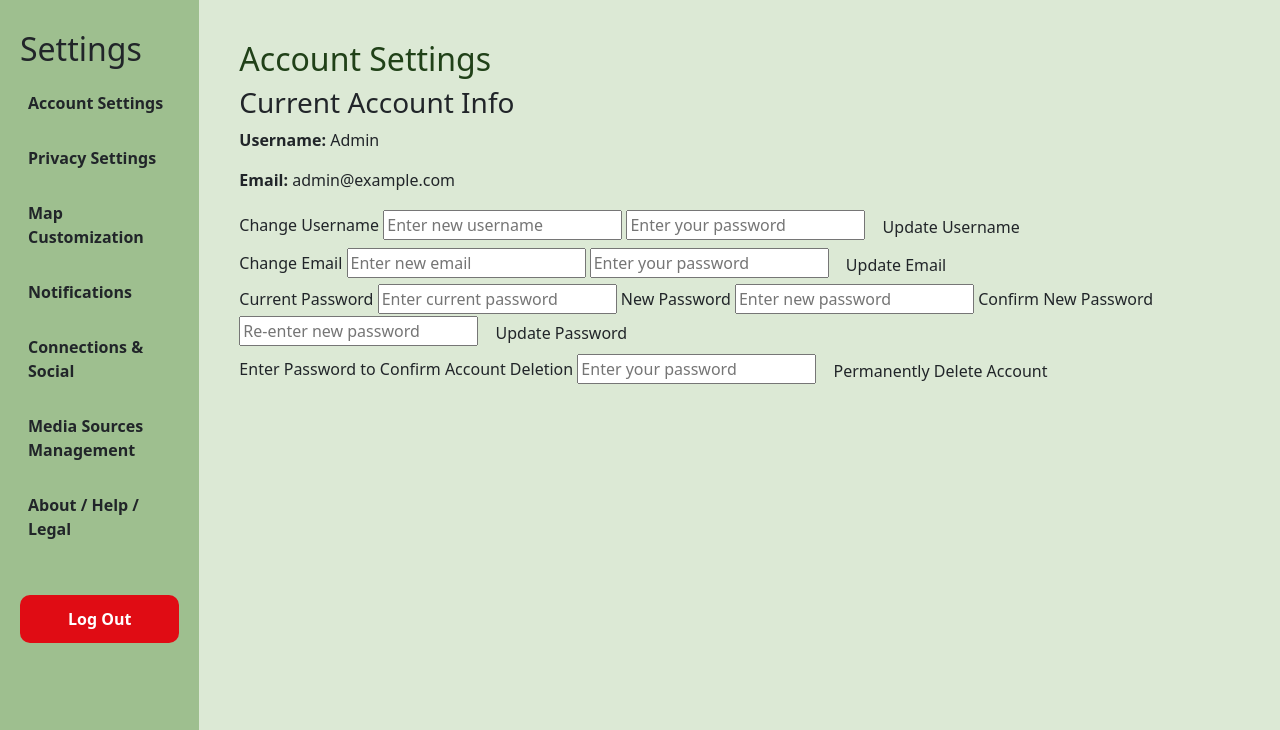
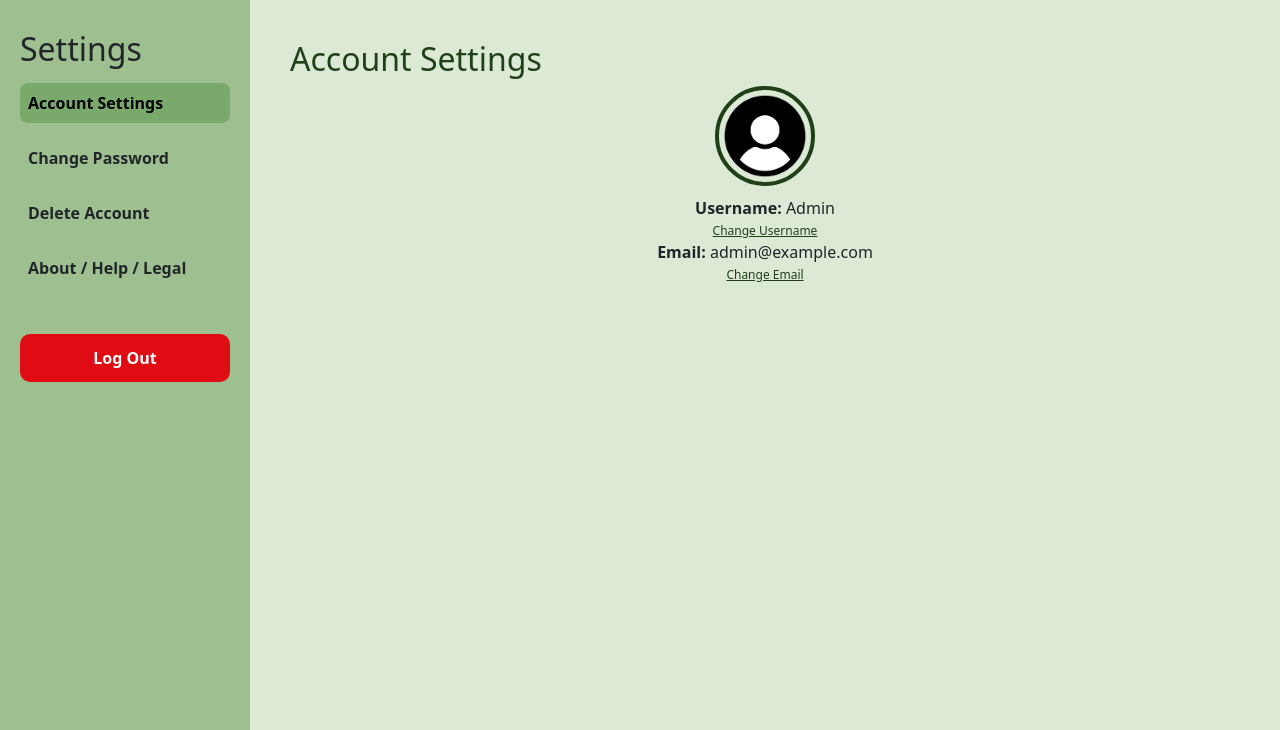
Before and after one commit to fudgeg/Group69-AgileWebProject, a Flask app: page /settings in a window 1280 px wide. Shown: the part 86-816 px from the top of the page. Run offline with Flask 3, Linux system fonts and the light colour scheme; the visitor is signed in with stand-in values (Sample User, id 1); data comes from the database, SQL or seed files in the repository.

Commit message:
separate Settings' features into different section and some debugging

```diff
--- a/app/models.py
+++ b/app/models.py
@@ -14,6 +14,7 @@ class User(db.Model):
     name = db.Column(db.String(100), nullable=False)
     email = db.Column(db.String(120), unique=True, nullable=False)
     password_hash = db.Column(db.String(128), nullable=False)
+    profile_picture = db.Column(db.String(100), default='user.png')
 
  # Symmetric friend relationship logic update (saves both directions)
     # Many-to-many relationship for friends
--- a/app/routes.py
+++ b/app/routes.py
@@ -169,20 +169,19 @@ def upload_page():
 
 @main.route('/settings')
 def settings():
-    # Check if the user is logged in
     user_id = session.get('user_id')
     if not user_id:
         flash("You must be logged in to access settings.")
         return redirect(url_for('main.login'))
 
-    # Get the current user
     user = User.query.get(user_id)
     if not user:
         flash("User not found.")
         return redirect(url_for('main.login'))
 
-    # Pass the user to the template
-    return render_template('settings.html', user=user)
+    profile_picture_url = url_for('static', filename=f'media/{user.profile_picture}')
+    return render_template('settings.html', user=user, profile_picture_url=profile_picture_url)
+
 
 
 @main.route('/update_username', methods=['POST'])
--- a/app/static/css/styles.css
+++ b/app/static/css/styles.css
@@ -464,6 +464,15 @@ line-height: 1.5;
   color: #204118;
 }
 
+.user-info{
+  text-align: center;
+  margin-bottom: 20px; /* Reduce the gap between profile info and links */
+}
+
+.user-info p {
+  margin-bottom: 2px; /* Reduce the gap between Username and Email */
+}
+
 .settings-sidebar ul {
   list-style: none;
   padding: 0;
@@ -582,6 +591,34 @@ line-height: 1.5;
   top: 0;
   opacity: 0;
 }
+
+.profile-picture {
+  width: 100px;
+  height: 100px;
+  border-radius: 50%;
+  margin-bottom: 10px;
+  border: 4px solid #204118;
+}
+
+.change-username-link, .change-email-link{
+  color: #204118;
+  cursor: pointer;
+  display: block;
+  font-size: 12px;
+  text-decoration: underline;
+}
+
+.change-username-link:hover, .change-email-link:hover {
+  color: #7aa96c;
+}
+
+.settings-sidebar ul li.active {
+  background-color: #7aa96c;
+  color: black;
+  font-weight: bold;
+  border-radius: 8px;
+}
+
 
 
 /* ====================== Friends Page ====================== */
--- a/app/templates/settings.html
+++ b/app/templates/settings.html
@@ -6,13 +6,11 @@ block content %}
     <h2>Settings</h2>
     <ul>
       <li onclick="showSection('account')"><b>Account Settings</b></li>
-      <li onclick="showSection('privacy')"><b>Privacy Settings</b></li>
-      <li onclick="showSection('map')"><b>Map Customization</b></li>
-      <li onclick="showSection('notifications')"><b>Notifications</b></li>
-      <li onclick="showSection('connections')"><b>Connections & Social</b></li>
-      <li onclick="showSection('media')"><b>Media Sources Management</b></li>
+      <li onclick="showSection('change-password')"><b>Change Password</b></li>
+      <li onclick="showSection('delete-account')"><b>Delete Account</b></li>
       <li onclick="showSection('about')"><b>About / Help / Legal</b></li>
     </ul>
+
     <button class="logout-button" onclick="confirmLogout()">Log Out</button>
   </div>
 
@@ -22,36 +20,56 @@ block content %}
       <h2>Account Settings</h2>
 
       <!-- Current User Info Display -->
-      <div class="current-user-info">
-        <h3>Current Account Info</h3>
+      <div class="user-info">
+        <img
+          src="{{ profile_picture_url }}"
+          alt="Profile Picture"
+          class="profile-picture"
+        />
         <p><strong>Username:</strong> {{ user.name }}</p>
+        <small
+          class="change-username-link"
+          onclick="showSection('username-section')"
+          >Change Username</small
+        >
         <p><strong>Email:</strong> {{ user.email }}</p>
+        <small class="change-email-link" onclick="showSection('email-section')"
+          >Change Email</small
+        >
+      </div>
     </div>
 
-      <!-- Username Update Form with Password Verification -->
+    <!-- Username Update Section -->
+    <div id="username-section" class="settings-section hidden">
+      <h2>Change Username</h2>
       <form
         method="POST"
         action="{{ url_for('main.update_username') }}"
         class="settings-form"
       >
-        <label for="username">Change Username</label>
+        <label for="new-username">New Username</label>
         <input
           type="text"
-          id="username"
+          id="new-username"
           name="username"
           placeholder="Enter new username"
           required
         />
+        <label for="username-password">Password</label>
         <input
           type="password"
+          id="username-password"
           name="password"
           placeholder="Enter your password"
           required
         />
         <button type="submit" class="btn update-btn">Update Username</button>
       </form>
+    </div>
 
     <!-- Email Update Form with Password Verification -->
+    <div id="email-section" class="settings-section hidden">
+      <h2>Change Email</h2>
       <form
         method="POST"
         action="{{ url_for('main.update_email') }}"
@@ -73,8 +91,11 @@ block content %}
         />
         <button type="submit" class="btn update-btn">Update Email</button>
       </form>
+    </div>
 
+    <div id="change-password" class="settings-section hidden">
       <!-- Password Update Form with Password Verification -->
+      <h2>Change Account Password</h2>
       <form
         method="POST"
         action="{{ url_for('main.update_password') }}"
@@ -110,8 +131,11 @@ block content %}
 
         <button type="submit" class="btn update-btn">Update Password</button>
       </form>
+    </div>
 
+    <div id="delete-account" class="settings-section hidden">
       <!-- Account Deletion Form -->
+      <h2>Delete Account</h2>
       <form
         method="POST"
         action="{{ url_for('main.delete_account') }}"
@@ -132,55 +156,6 @@ block content %}
           Permanently Delete Account
         </button>
       </form>
-
-      <div id="privacy" class="settings-section hidden">
-        <h2>Privacy Settings</h2>
-        <ul>
-          <li>Who can view my map?</li>
-          <li>Who can request to connect?</li>
-          <li>Hide specific media types</li>
-          <li>Hide specific items manually</li>
-        </ul>
-      </div>
-
-      <div id="map" class="settings-section hidden">
-        <h2>Map Customization</h2>
-        <ul>
-          <li>Choose map style</li>
-          <li>Color themes</li>
-          <li>Media type focus</li>
-          <li>Public vs Private nodes</li>
-        </ul>
-      </div>
-
-      <div id="notifications" class="settings-section hidden">
-        <h2>Notifications</h2>
-        <ul>
-          <li>New connection requests</li>
-          <li>Updates about shared media</li>
-          <li>Suggestions</li>
-          <li>Toggle email vs push notifications</li>
-        </ul>
-      </div>
-
-      <div id="connections" class="settings-section hidden">
-        <h2>Connections & Social</h2>
-        <ul>
-          <li>Manage friend requests</li>
-          <li>Blocked users list</li>
-          <li>Connection history</li>
-          <li>Invite friends</li>
-        </ul>
-      </div>
-
-      <div id="media" class="settings-section hidden">
-        <h2>Media Sources Management</h2>
-        <ul>
-          <li>Connected apps</li>
-          <li>Re-sync media libraries</li>
-          <li>Disconnect a service</li>
-          <li>Set primary media source</li>
-        </ul>
     </div>
 
     <div id="about" class="settings-section hidden">
@@ -224,9 +199,7 @@ block content %}
               We respect your privacy and prioritize the security of your
               personal data.
             </li>
-              <li>
-                We do not share or sell your information to third parties.
-              </li>
+            <li>We do not share or sell your information to third parties.</li>
             <li>Data collected is used solely to enhance your experience.</li>
             <li>You can request data deletion at any time.</li>
             <li>Full policy available <a href="#">here</a>.</li>
@@ -235,8 +208,7 @@ block content %}
         <li>
           <b>Contact Support</b><br />
           Email: support@soulmaps.app<br />
-            Help Center: Visit our <a href="#">Help Center</a> for FAQs and
-            guides
+          Help Center: Visit our <a href="#">Help Center</a> for FAQs and guides
         </li>
         <li>
           <b>Submit Feedback / Report a Bug</b><br />
@@ -248,7 +220,7 @@ block content %}
       </ul>
     </div>
   </div>
-  </div>
+
   <script>
     function showSection(sectionId) {
       // Hide all sections
@@ -256,15 +228,19 @@ block content %}
       sections.forEach((section) => section.classList.add("hidden"));
 
       // Show the selected section
-      document.getElementById(sectionId).classList.remove("hidden");
+      const targetSection = document.getElementById(sectionId);
+      if (targetSection) {
+        targetSection.classList.remove("hidden");
+        targetSection.scrollIntoView({ behavior: "smooth" });
+      }
 
       // Remove active class from all sidebar links
       const links = document.querySelectorAll(".settings-sidebar ul li");
       links.forEach((link) => link.classList.remove("active"));
 
       // Add active class to the clicked link
-      const activeLink = Array.from(links).find((link) =>
-        link.innerText.includes(sectionId.replace(/_/g, " "))
+      const activeLink = Array.from(links).find(
+        (link) => link.getAttribute("onclick") === `showSection('${sectionId}')`
       );
       if (activeLink) {
         activeLink.classList.add("active");
@@ -279,7 +255,7 @@ block content %}
     function confirmLogout() {
       const confirmAction = confirm("Are you sure you want to log out?");
       if (confirmAction) {
-        window.location.href = "{{ url_for('main.logout') }}"; // ✅ uses Flask logout route
+        window.location.href = "{{ url_for('main.logout') }}";
       }
     }
     function checkPasswordMatch() {
```
Also changed, not shown: app/static/media/user.png (added), 1 other file. Lines whose indentation alone changed are shown as unchanged.
